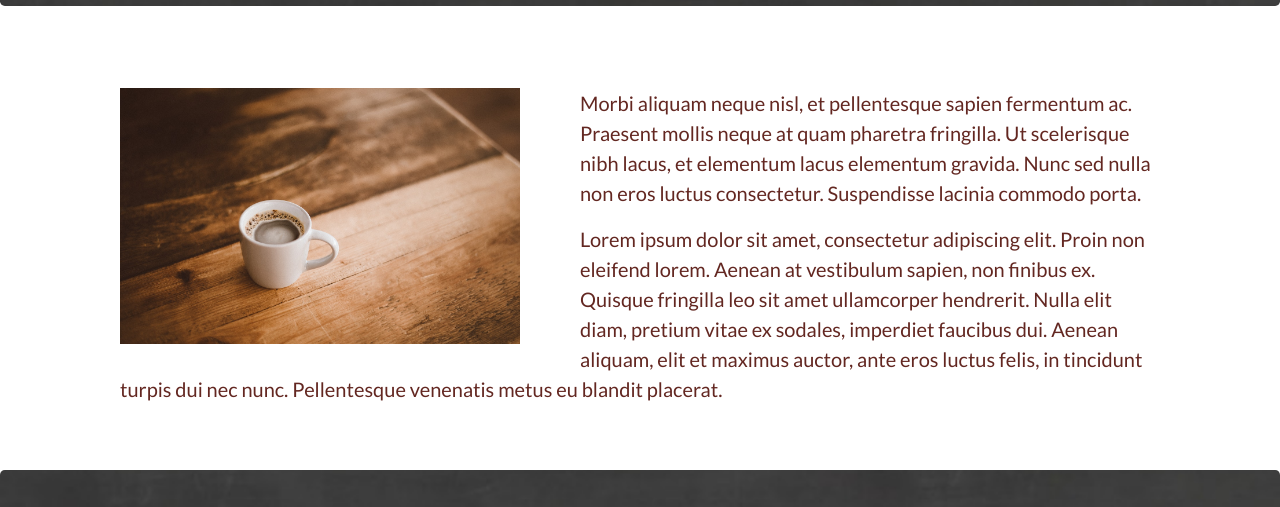
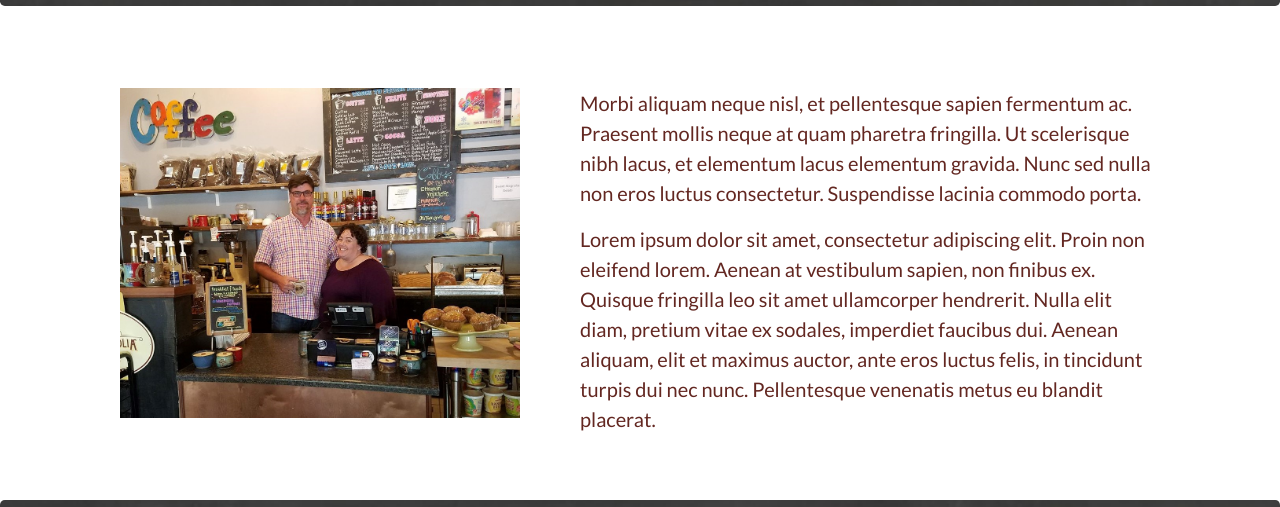
Before and after one commit to Jcobb27/coffe-shop, a plain HTML site: page index.html in a window 1280 px wide. Shown: the part 294-801 px from the top of the page. Drawn offline with nearby package versions, Linux system fonts and the light colour scheme; a web font is replaced by a local one.

Commit message:
updated pic

```diff
--- a/index.html
+++ b/index.html
@@ -67,7 +67,7 @@
     <!--About Section-->
     <div class="container" id="aboutText" "aboutSection">
 
-        <img id="coffeeImg" src="images/coffee2.jpg">
+            <img id="aboutImg" src="images/aboutus.jpg">
 
 
         <p>
--- a/style.css
+++ b/style.css
@@ -62,7 +62,7 @@ body, html {
     color: #632721;
 }
 
-#coffeeImg {
+#aboutImg {
     width: 400px;
     height: auto;
     float:left;
```
Also changed, not shown: images/aboutus.jpg (added).
